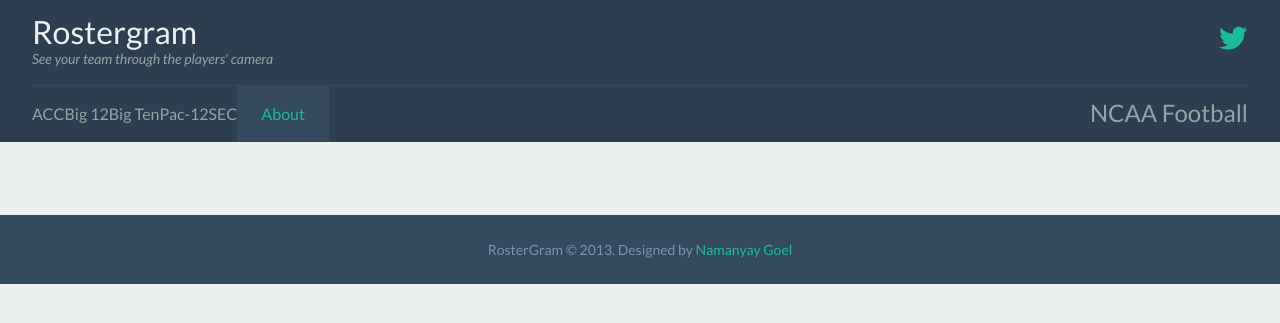
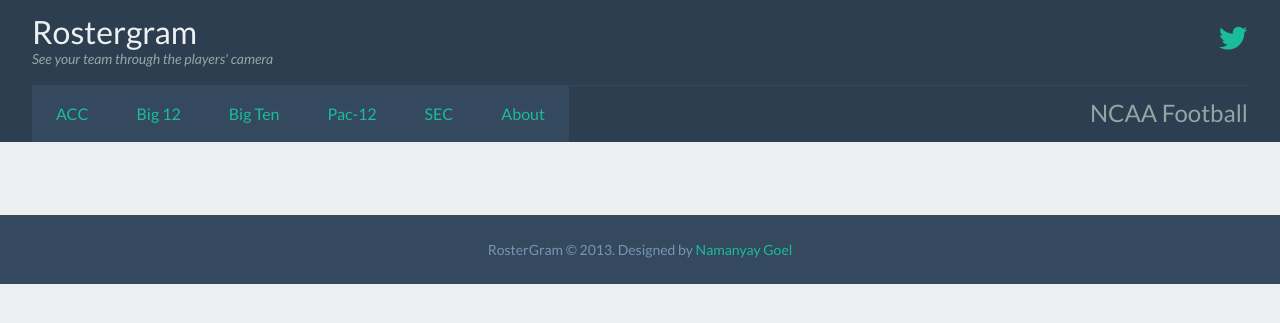
Before and after one commit to AbhishekBiswal/RosterGram, a Flask app: page / in a window 1280 px wide. Shown: the top 323 px of the page. Run offline with Flask 2, Linux system fonts and the light colour scheme; data that the repository does not hold is empty; some libraries are stand-ins or nearby versions.

Commit message:
Styling dropdowns

```diff
--- a/app/static/css/style.scss
+++ b/app/static/css/style.scss
@@ -366,6 +366,10 @@ h5, h6 {
 .menu { float: left; }
 .menu ul { padding: 0; margin: 0; }
 
+.menu > ul > li {
+  position: relative;
+}
+
 .menu li {
   list-style: none;
   display: inline-block;
@@ -373,17 +377,41 @@ h5, h6 {
 
 }
 
-.menu a {
+.menu li span, .menu > ul > li > a {
   padding: 1em 1.5em;
   display: block;
   margin: 0;
   background: #34495e;
+  color: #1abc9c;
+  transition: all .3s ease;
 }
 
 .menu a:hover {
   color: white;
   background: #1abc9c;
 }
+
+
+.menu ul ul {
+  display: none;
+  position: absolute;
+  width: 15em;
+  background: darken(#34495e, 5%);
+  z-index: 15;
+
+  li {
+    display: block;
+  }
+
+  a {
+    display: block;
+    padding: 1em;
+  }
+}
+
+
+
+
 
 .sub-masthead {
   clear: both;
```
Also changed, not shown: app/static/css/style.css.
